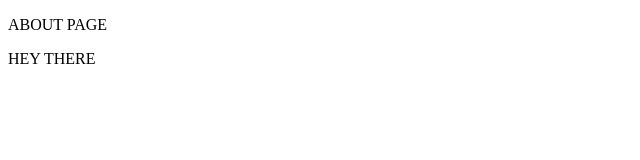
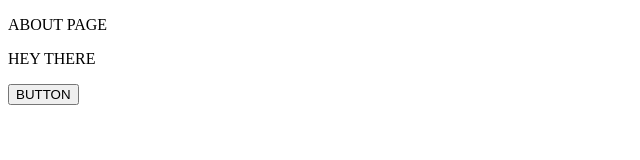
Before and after one commit to arnoldrnld/foodmate, a plain HTML site: page about.html in a window 1280 px wide. Shown: the whole page, without its empty margins (0-640 px from the left). Drawn offline with Linux system fonts and the light colour scheme.

Commit message:
Add button on about

```diff
--- a/about.html
+++ b/about.html
@@ -8,5 +8,7 @@
 <body>
   <p>ABOUT PAGE</p>
   <p>HEY THERE</p>
+
+  <button>BUTTON</button>
 </body>
 </html>
```
